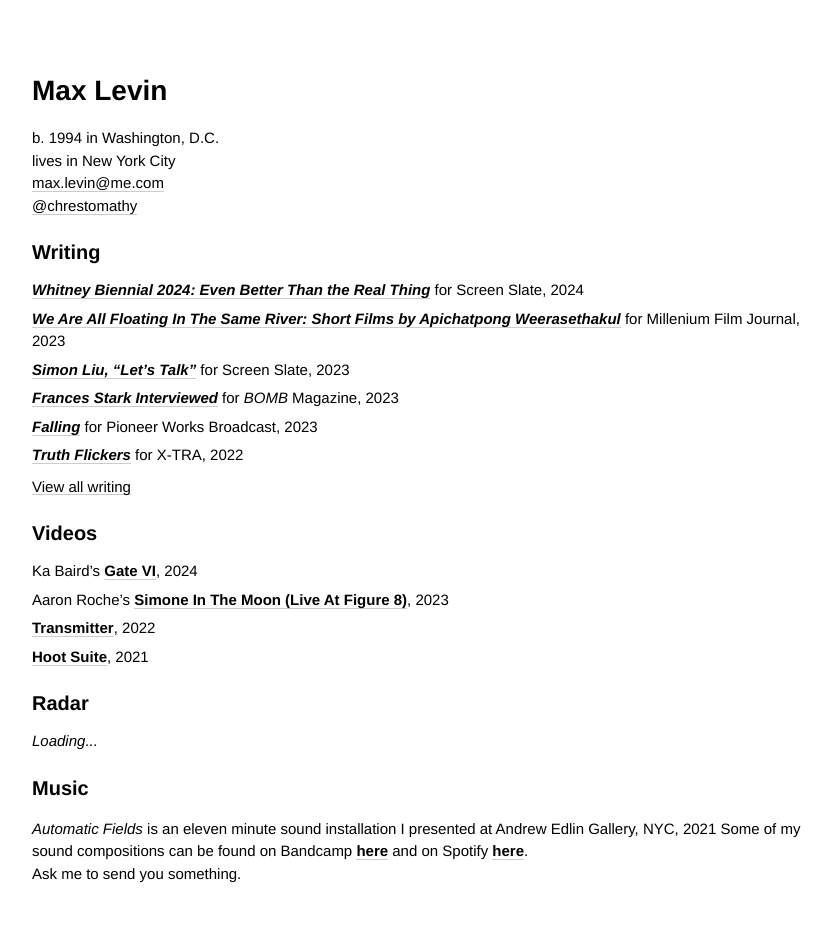
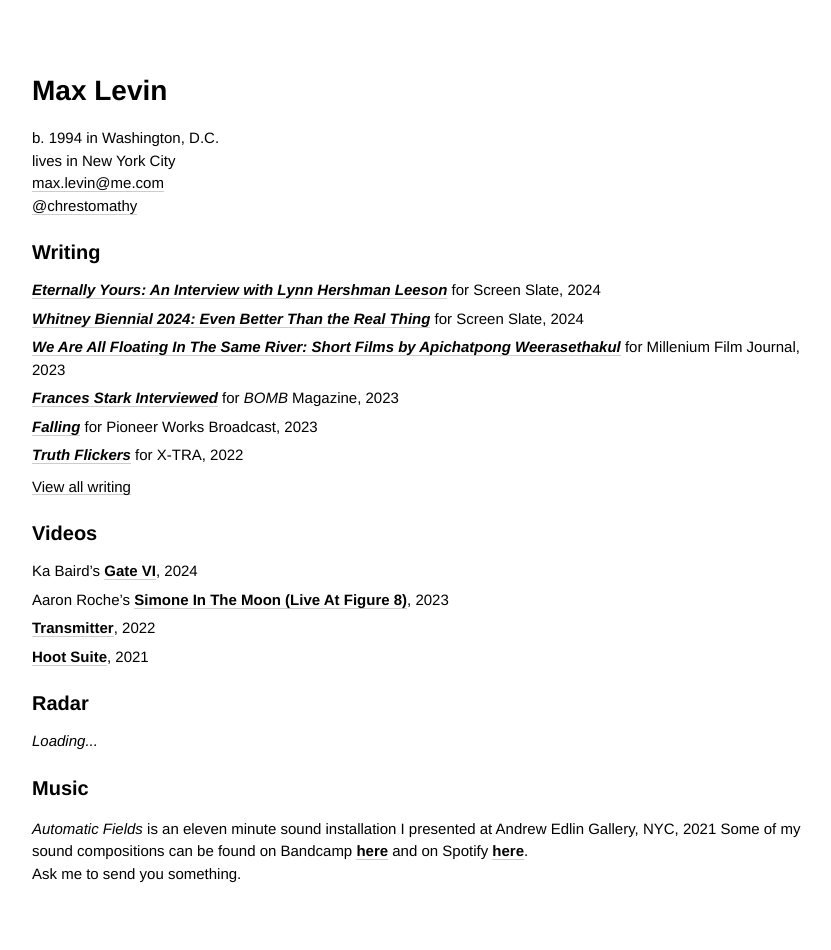
Before and after one commit to minicreative/maxlevin.me, a Jekyll site: the page built from index.md, in a window 1280 px wide. Shown: the whole page, without its empty margins (18-849 px from the left). Built offline with Jekyll 4.4.1, drawn with Linux system fonts in a browser that asks for light colours.

Commit message:
Updated Index

```diff
--- a/index.md
+++ b/index.md
@@ -15,6 +15,10 @@
 - title: Writing
   priority_button: View all writing
   items:
+  - description: "**[*Eternally Yours: An Interview with Lynn Hershman Leeson*](https://www.screenslate.com/articles/eternally-yours-interview-lynn-hershman-leeson)**
+      for Screen Slate, 2024"
+    image:
+    is_priority: true
   - description: "**[*Whitney Biennial 2024: Even Better Than the Real Thing*](https://www.screenslate.com/articles/whitney-biennial-2024-even-better-real-thing)**
       for Screen Slate, 2024"
     image: "/uploads/IMG_4855.jpeg"
```
Also changed, not shown: other parts of index.md (+1 -1 lines).
